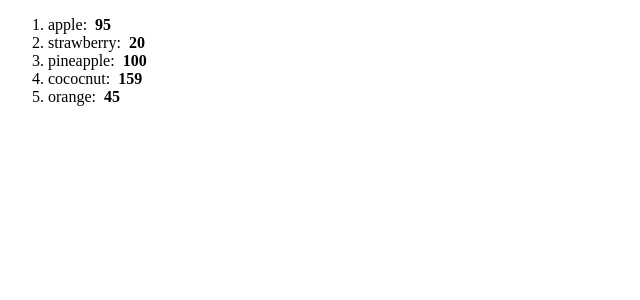
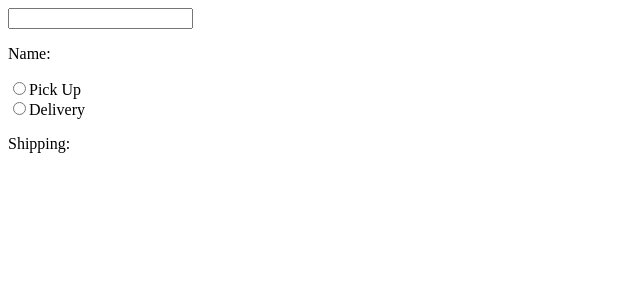
Before and after one commit to EthanTecson/MessyReact, a React (Vite) app: page / in a window 1280 px wide. Shown: the top 300 px of the page, without its empty margins (0-640 px from the left). Built offline with nearby package versions, Linux system fonts and the light colour scheme.

Commit message:
click events and some hooks leanred

```diff
--- a/src/App.jsx
+++ b/src/App.jsx
@@ -7,12 +7,27 @@
  *    - proptypes
  *    - default proptypes
  * 5. Rendering lists
+ * 6. Click events
+ *    - Can respond to clicks by passing a callback to the onClick
+ * 7. React Hooks
+ *    - Special function that allows functional components to use react
+ *      features without writing class components
+ *      (useState, useEffect, useContext, useReducer, useCallback, and more)
+ *      useState() - A React hook that allows the creation of a stateful variable
+ *                   AND a setter function to update its value in the Virtual DOM.
+ *                    [name, setName]
+ *      useChange() - Triggers a function every time the value of the input changesTriggers a function every time the value of the input changesTriggers a function every time the value of the input changesTriggers a function every time the value of the input changesTriggers a function every time the value of the input changesTriggers a function every time the value of the input changesTriggers a function every time the value of the input changesTriggers a function every time the value of the input changes
  */
 
 import List from "./List.jsx";
+import Button from "./Button.jsx";
+import MyComponent from "./MyComponent.jsx";
+import MyComponent2 from "./MyComponent2.jsx";
 
 function App() {
-  return (<List />)
+  return (<>
+    <MyComponent2/>
+  </>)
 }
 
 export default App;
--- a/src/Button.jsx
+++ b/src/Button.jsx
@@ -1,7 +1,9 @@
-import styles from "./Button.module.css";
 
 function Button() {
-  return <button className={styles.button}>Click Me</button>;
+  const handleClick = () => console.log("OUCH");
+
+  const handleClick2 = (name) => console.log(`${name} stop clicking me`);
+  return(<button onClick={() => handleClick2}>Click me</button>);
 }
 
 export default Button;
--- /dev/null
+++ b/src/MyComponent.jsx
@@ -0,0 +1,23 @@
+import React, {useState} from 'react';
+
+export default function MyComponent() {
+
+    const [name,setName] = useState("Guest");
+    const [age,setAge] = useState();
+
+    const updateName = () => {
+        setName("Ethan");
+    }
+
+    const updateAge = () => {
+        setAge(age + 1)
+    }
+
+    return(<div>
+        <p>Name: {name}</p>
+        <button onClick={updateName}>Set Name</button>
+
+        <p>Age: {age}</p>
+        <button onClick={updateAge}>Update Age</button>
+    </div>);
+}
--- /dev/null
+++ b/src/MyComponent2.jsx
@@ -0,0 +1,34 @@
+import React, {useState} from "react"
+
+export default function MyComponent2() {
+
+    const [name, setName] = useState("")
+    const [shipping,setShipping] = useState("")
+
+    function handleNameChange(event){
+        setName(event.target.value);
+    }
+
+    function handleShipping(event){
+        setShipping(event.target.value);
+    }
+
+    return(<>
+        <input value={name} onChange={handleNameChange} />
+        <p>Name: {name}</p>
+
+        <label>
+            <input type = "radio" value="Pick Up"
+                    checked={shipping === "Pick Up"}
+                    onChange={handleShipping}/>
+            Pick Up
+        </label> <br/>
+        <label>
+            <input type = "radio" value="Delivery"
+                    checked={shipping === "Delivery"}
+                    onChange={handleShipping}/>
+                    Delivery
+        </label>
+        <p>Shipping: {shipping}</p>
+    </>)
+}
```
